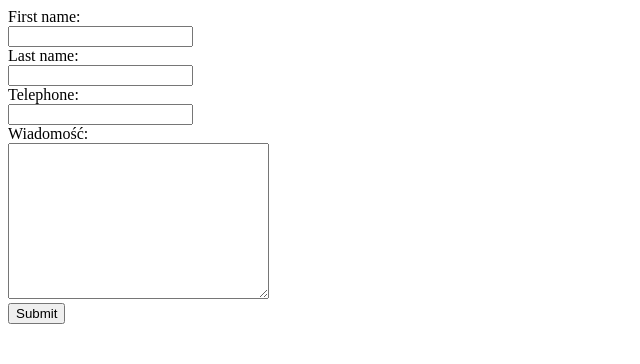
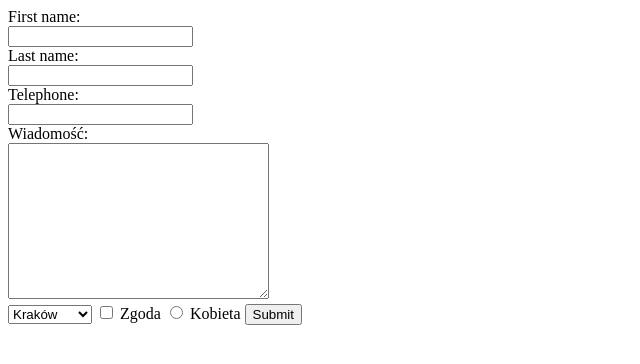
Before and after one commit to anna-kaludzinska/anna-kaludzinska.github.io, a plain HTML site: page index.html in a window 1280 px wide. Shown: the whole page, without its empty margins (0-640 px from the left). Drawn offline with Linux system fonts and the light colour scheme.

Commit message:
nowe opcje

```diff
--- a/index.html
+++ b/index.html
@@ -20,6 +20,16 @@
         <label for="mess">Wiadomość:</label> <br>
         <textarea name="mess" id="mess" cols="30" rows="10" maxlength="1000"></textarea> <br>
 
+        <select name="miasto" id="miasto">
+            <option value="krakow">Kraków</option>
+            <option value="warszawa">Warszawa</option>
+        </select>
+        <input type="checkbox" id="zgoda">
+        <label for="zgoda">Zgoda</label>
+
+         <input type="radio" id="kobieta">
+        <label for="kobieta">Kobieta</label>
+
         <input type="submit" value="Submit">
 </form>
 </body>
```
